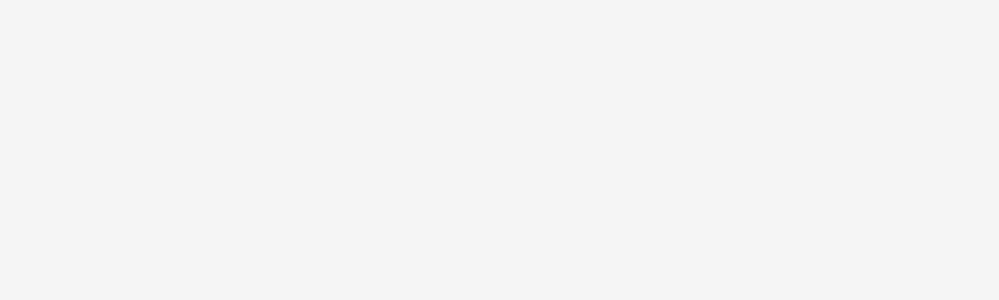
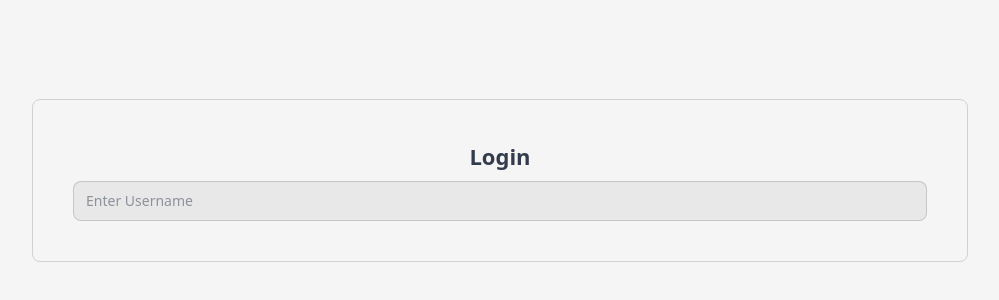
Before and after one commit to sitechtimes/nfc-afterschool, a Nuxt app in the folder frontend/: page /login in a window 1280 px wide. Before the commit this address had no page. Shown: the part 220-520 px from the top of the page, without its empty margins (140-1139 px from the left). Built offline with nearby package versions, Linux system fonts and the light colour scheme.

Commit message:
ftvtvgvgbgbbgbgb

```diff
--- a/frontend/app/app.vue
+++ b/frontend/app/app.vue
@@ -1,5 +1,5 @@
 <template>
-  <div class="main p-4 min-h-screen bg-neutral">
+  <div class="main min-h-screen bg-neutral">
     <NuxtPage />
   </div>
 </template>
--- a/frontend/app/pages/index.vue
+++ b/frontend/app/pages/index.vue
@@ -5,7 +5,7 @@
     @close="showDataModal = false"
   />
 
-  <div class="mainpage w-full">
+  <div class="mainpage p-4 w-full">
     <div class="header flex flex-col text-center gap-2 py-8">
       <h1 class="text-3xl font-bold">After-School Activity Attendence Logs</h1>
       <p class="max-w-1/2 mx-auto">
--- /dev/null
+++ b/frontend/app/pages/login.vue
@@ -0,0 +1,18 @@
+<template>
+  <div class="flex min-h-screen p-4 items-center justify-center">
+    <div class="card card-xl md:w-3/4 w-4/5 justify-center">
+      <div class="card-body justify-center">
+        <h2 class="card-title justify-center">Login</h2>
+        <div class="w-full">
+          <input
+            class="input w-full bg-base-200"
+            type="text"
+            placeholder="Enter Username"
+          />
+        </div>
+      </div>
+    </div>
+  </div>
+</template>
+
+<script setup lang="ts"></script>
```
